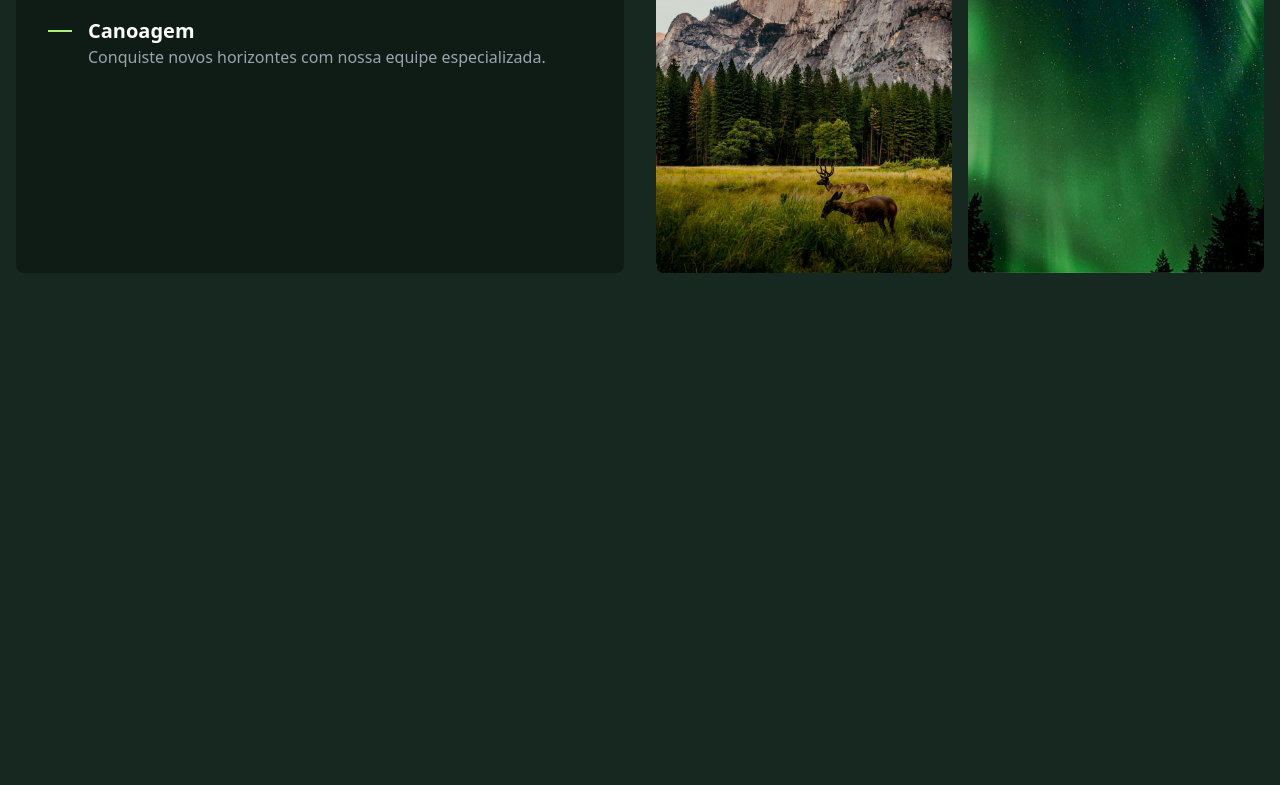
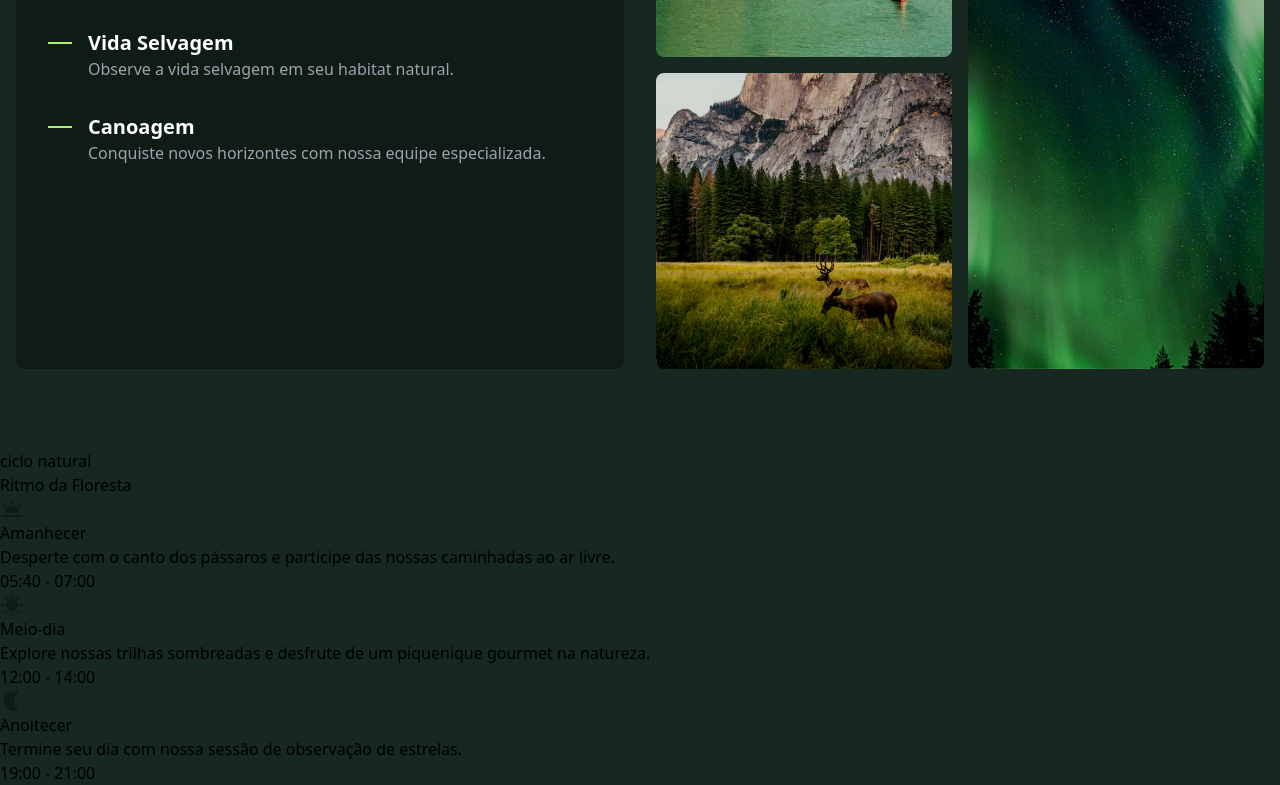
Before and after one commit to MauroFJ/forest-tailwind, a website: page src/index.html in a window 1280 px wide. Shown: the part 2656-3441 px from the top of the page. Before the commit the page ends 3009 px from the top, so only its background shows below. Drawn offline with Linux system fonts and the light colour scheme.

Commit message:
feat: html added

```diff
--- a/src/index.html
+++ b/src/index.html
@@ -75,7 +75,7 @@
     </div>
   </section>
 
-  <section id="reservas" class="pt-16 bg-verde-escuro mt-16">
+  <section id="reservas" class="py-20 bg-verde-escuro mt-16">
     <div class="flex items-center justify-center flex-col">
       <p class="uppercase text-verde-claro2 tracking-wider font-semibold text-sm">Conecte-se com a natureza</p>
       <h2 class="text-branco capitalize font-semibold font-serif text-6xl max-w-screen-lg text-center text-balance p-8">cada som, cada momento, uma nova descoberta</h2>
@@ -137,11 +137,34 @@
         </div>
       </div>
       <div class="grid grid-cols-2 gap-4 *:*:rounded-lg">
-        <div><img class="size-full" src="img/canoagem.jpg" alt=""></div>
+        <div class=""><img class="size-full" src="img/canoagem.jpg" alt=""></div>
         <div class="row-span-2"><img class="size-full object-cover" src="img/observacao-noturna.jpg" alt=""></div>
-
         <div><img class="size-full" src="img/vida-selvagem.jpg" alt=""></div>
       </div>
+    </div>
+  </section>
+
+  <section id="ciclo">
+    <p>ciclo natural</p>
+    <h2>Ritmo da Floresta</h2>
+
+    <div>
+      <img src="img/manha.svg" alt="">
+      <h2>Amanhecer</h2>
+      <p>Desperte com o canto dos pássaros e participe das nossas caminhadas ao ar livre.</p>
+      <span>05:40 - 07:00</span>
+    </div>
+    <div>
+      <img src="img/dia.svg" alt="">
+      <h2>Meio-dia</h2>
+      <p>Explore nossas trilhas sombreadas e desfrute de um piquenique gourmet na natureza.</p>
+      <span>12:00 - 14:00</span>
+    </div>
+    <div>
+      <img src="img/noite.svg" alt="">
+      <h2>Anoitecer</h2>
+      <p>Termine seu dia com nossa sessão de observação de estrelas.</p>
+      <span>19:00 - 21:00</span>
     </div>
   </section>
 </body>
```
Also changed, not shown: src/output.css.
